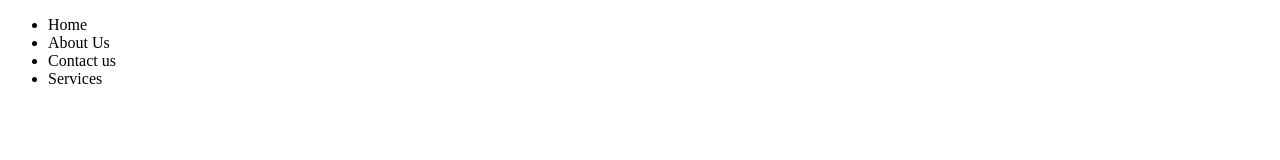
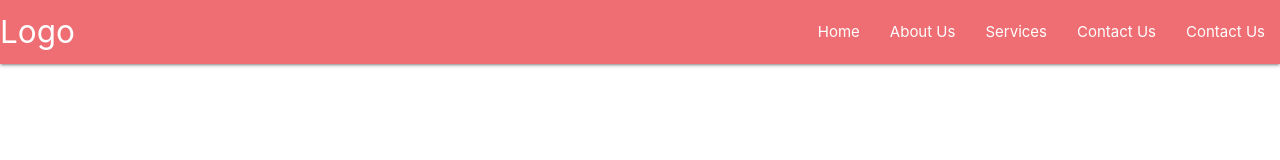
Before and after one commit to myrdstom/sampleCode, a plain HTML site: page index.html in a window 1280 px wide. Drawn offline with nearby package versions, Linux system fonts and the light colour scheme.

Commit message:
changes to the index navbar in htmlcode

```diff
--- a/index.html
+++ b/index.html
@@ -3,16 +3,29 @@
 <head>
     <meta charset="UTF-8">
     <title>Title</title>
+    <link rel="stylesheet" href="stylenav.css">
+    <link rel="stylesheet" href="https://cdnjs.cloudflare.com/ajax/libs/materialize/1.0.0/css/materialize.min.css">
 </head>
 <body>
-<div class="navbar">
-    <ul>
-        <li>Home</li>
-        <li>About Us</li>
-        <li>Contact us</li>
-        <li>Services</li>
-    </ul>
-</div>
+    <nav>
+        <div class="nav-wrapper">
+          <a href="#" class="brand-logo">Logo</a>
+          <ul id="nav-mobile" class="right hide-on-med-and-down">
+            <li><a href="<nav>
+                <div class="nav-wrapper">
+
+                  <ul id="nav-mobile" class="right hide-on-med-and-down">
+                    <li><a href="#">Home</a></li>
+                    <li><a href="#">About Us</a></li>
+                    <li><a href="#">Services</a></li>
+                    <li><a href="#">Contact Us</a></li>
+                  </ul>
+                </div>
+            <li><a href="collapsible.html">Contact Us</a></li>
+
+          </ul>
+        </div>
+      </nav>
 
 </body>
 </html>
```
